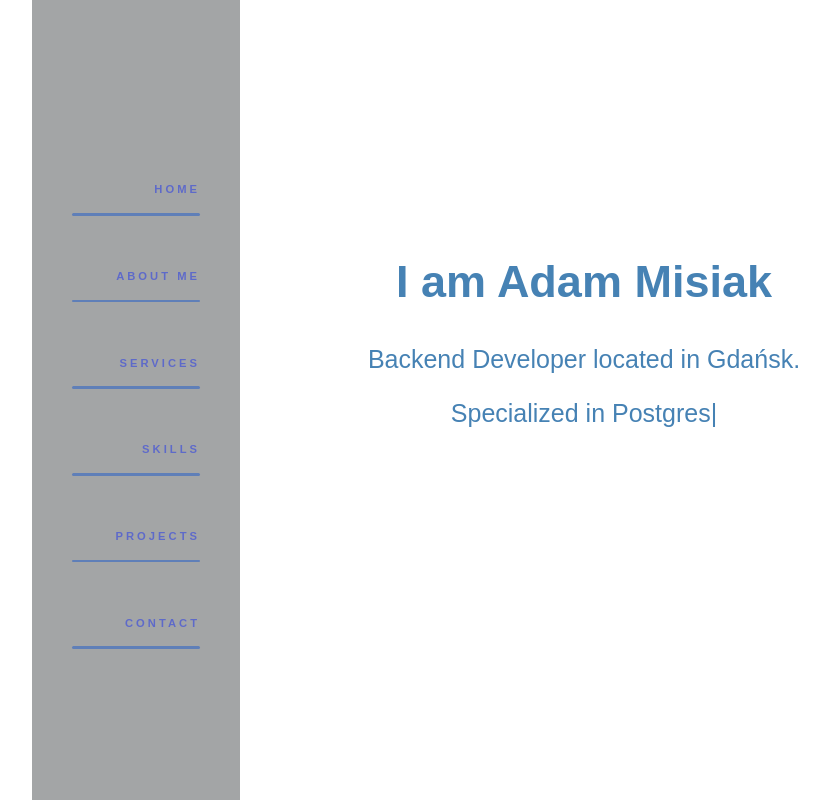
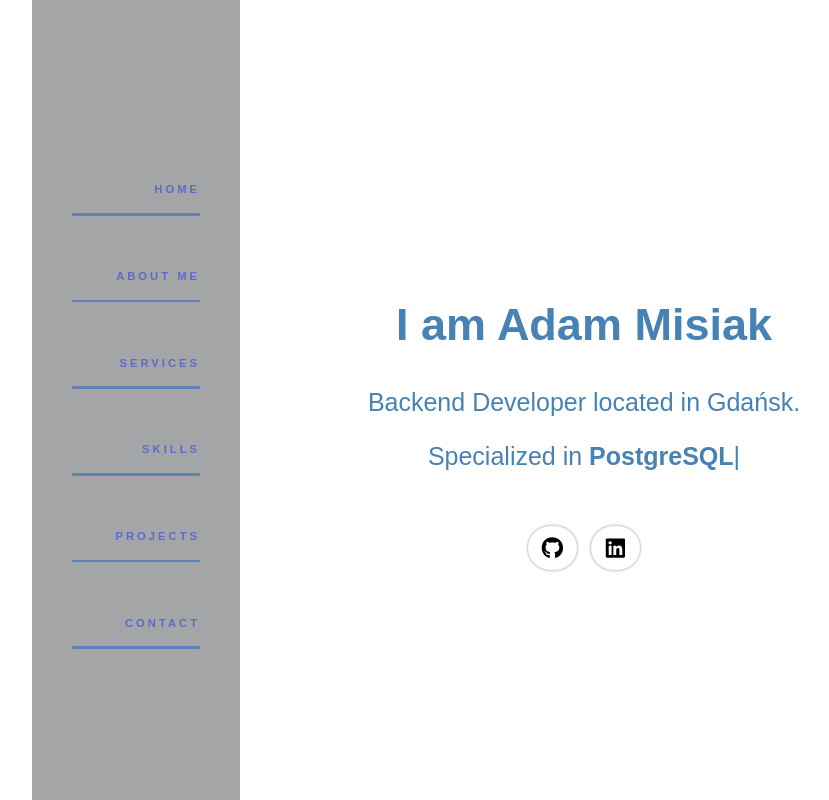
Before and after one commit to AdamMisiak/adammisiak.github.io, a React (Create React App) app: page / in a window 1280 px wide. Shown: the top 800 px of the page, without its empty margins (96-925 px from the left). Built offline with nearby package versions, Linux system fonts and the light colour scheme.

Commit message:
Added social icons with transition

```diff
--- a/package.json
+++ b/package.json
@@ -4,6 +4,10 @@
   "version": "0.1.0",
   "private": true,
   "dependencies": {
+    "@fortawesome/fontawesome-svg-core": "^1.2.35",
+    "@fortawesome/free-brands-svg-icons": "^5.15.3",
+    "@fortawesome/free-solid-svg-icons": "^5.15.3",
+    "@fortawesome/react-fontawesome": "^0.1.14",
     "@material-ui/core": "^4.12.1",
     "@material-ui/icons": "^4.11.2",
     "@testing-library/jest-dom": "^5.14.1",
--- a/src/components/Home.tsx
+++ b/src/components/Home.tsx
@@ -1,7 +1,9 @@
 import '../styles/Home.css'
 
 import React, { useEffect } from "react";
+import { faGithub, faLinkedin } from '@fortawesome/free-brands-svg-icons';
 
+import { FontAwesomeIcon } from '@fortawesome/react-fontawesome';
 import { init } from 'ityped';
 
 const Home: React.FunctionComponent = () => {
@@ -9,18 +11,31 @@ const Home: React.FunctionComponent = () => {
     const writer: any = document.querySelector("#writer");
     init(writer, {
       showCursor: true,
-      strings: ["Python", "Django", "Postgres", "Typescript"]
+      strings: ["Python", "Django", "PostgreSQL", "Typescript"]
     });
   });
 
 
   return (
     <section id="home">
-      <div className="home-sign-wrapper">
-        <h1>I am Adam Misiak</h1>
-        <p>Backend Developer located in Gdańsk.</p>
-        <p>Specialized in <span id="writer"></span></p>
+      <div className="home-wrapper">
+        <div className="home-signs">
+          <h1>I am Adam Misiak</h1>
+          <p>Backend Developer located in Gdańsk.</p>
+          <p>Specialized in <span id="writer"></span></p>
+        </div>
+        <div className="home-icons">
+          <a href="https://github.com/AdamMisiak" target="_blank" rel="noreferrer" className="home-icon-single">
+            <FontAwesomeIcon className="circle" icon={faGithub} />
+          </a>
+          <a href="https://www.linkedin.com/in/adammisiak/" target="_blank" rel="noreferrer" className="home-icon-single">
+            <FontAwesomeIcon className="circle" icon={faLinkedin} />
+          </a>
+        </div>
+
+
       </div>
+
     </section>
   );
 };
--- a/src/styles/Home.css
+++ b/src/styles/Home.css
@@ -8,17 +8,49 @@
     justify-content: center;
 }
 
-.home-sign-wrapper {
+.home-signs {
     position: relative;
     top: -12%;
     color: steelblue;
     text-align: center;
 }
 
-.home-sign-wrapper > h1 {
+.home-signs > h1 {
     font-size: 45px;
 }
 
-.home-sign-wrapper > p {
+.home-signs > p {
     font-size: 25px;
 }
+
+#writer {
+    font-weight: bold;
+}
+
+.home-icons {
+    display: flex;
+    align-items: center;
+    justify-content: center;
+    height: 40px;
+}
+
+.home-icon-single {
+    color: inherit;
+    padding: 7px;
+}
+
+.svg-inline--fa {
+    transition: all .2s ease-in-out;
+}
+
+.svg-inline--fa:hover {
+    transform: scale(1.05);
+}
+
+.circle {
+    display: inline-block;
+    border-radius: 30px;
+    box-shadow: 0px 0px 3px #888;
+    padding: 0.5em 0.6em;
+    width: 1.4rem !important;
+}
```
Also changed, not shown: 1 other file (tests, documents, lock files or other folders).
